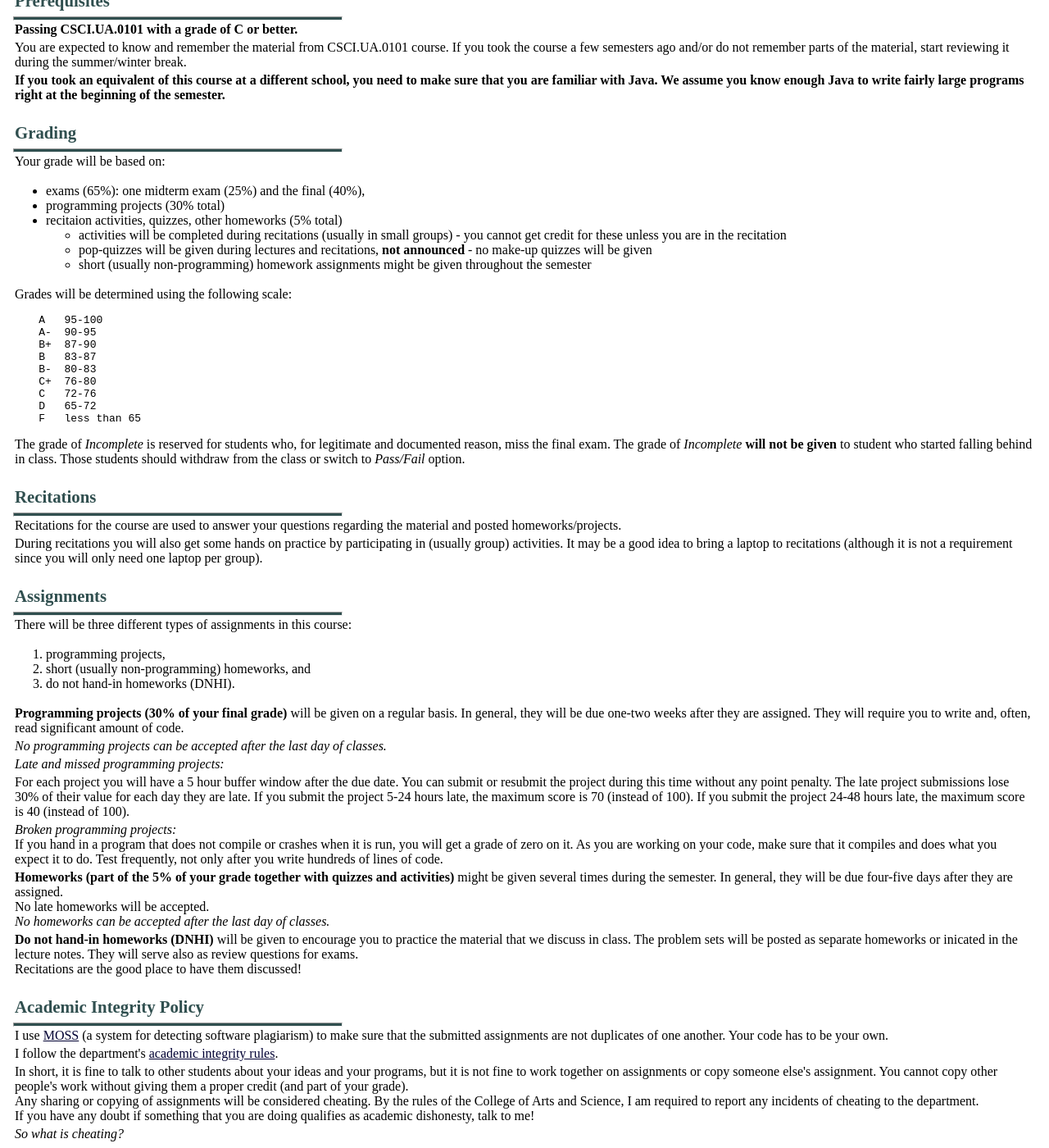
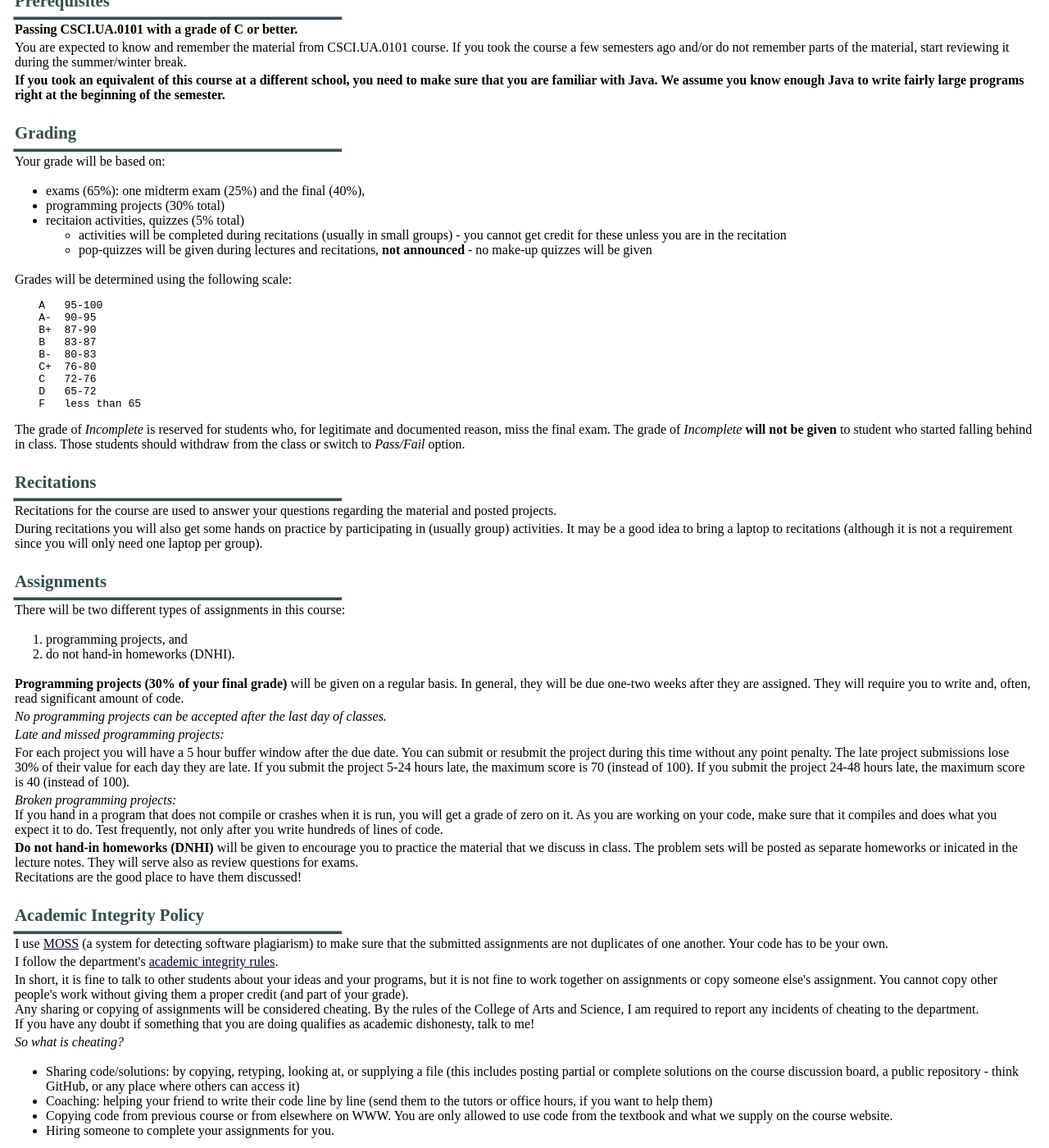
Before and after one commit to joannakl/cs102_f17, a Jekyll site: the page built from syllabus.markdown, in a window 1280 px wide and 1400 px high, scrolled down 897 px. Shown: the whole window at 82% size. Built offline with Jekyll 4.4.1, drawn with Linux system fonts in a browser that asks for light colours; comment, search, counter and statistics services are not loaded.

Commit message:
update to syllabus

```diff
--- a/syllabus.markdown
+++ b/syllabus.markdown
@@ -40,11 +40,10 @@ Your grade will be based on:
 
 * exams (65%): one midterm exam (25%) and the final (40%),
 * programming projects (30% total)
-* recitaion activities, quizzes, other homeworks (5% total)
+* recitaion activities, quizzes  (5% total)
     * activities will be completed during recitations
     (usually in small groups) - you cannot get credit for these unless you are in the recitation
     * pop-quizzes will be given during lectures and recitations, **not announced** - no make-up quizzes will be given
-    * short (usually non-programming) homework assignments might be given throughout the semester
 
 Grades will be determined using the following scale:
 
@@ -64,18 +63,18 @@ The grade of *Incomplete* is reserved for students who, for legitimate and docum
 # Recitations
 ---
 
-Recitations for the course are used to answer your questions regarding the material and posted homeworks/projects.
+Recitations for the course are used to answer your questions regarding the material and posted projects.
 
 During recitations you will also get some hands on practice by participating in (usually group) activities.
-It may be a good idea to bring a laptop to recitations (although it is not a requirement since you will only need one laptop per group).
+It may be a good idea to bring a laptop to recitations
+(although it is not a requirement since you will only need one laptop per group).
 
 
 # Assignments
 ---
 
-There will be three different types of assignments in this course:
-1. programming projects,
-2. short (usually non-programming) homeworks, and
+There will be two different types of assignments in this course:
+1. programming projects, and
 3. do not hand-in homeworks (DNHI).
 
 **Programming projects (30% of your final grade)** will be given on
@@ -100,12 +99,6 @@ compile or crashes when it is run, you will get a grade of zero on it.
 As you are working on your code, make sure that it compiles and does what
 you expect it to do. Test frequently, not only after you write hundreds of
 lines of code.
-
-**Homeworks (part of the 5% of your grade together with quizzes and
-activities)** might be given several times during the semester. In general,
-they will be due four-five days after they are assigned. <br>
-No late homeworks will be accepted. <br>
-*No homeworks can be accepted after the last day of classes.*
 
 **Do not hand-in homeworks (DNHI)** will be given to encourage you to
 practice the material that we discuss in class. The problem sets  will be
```
